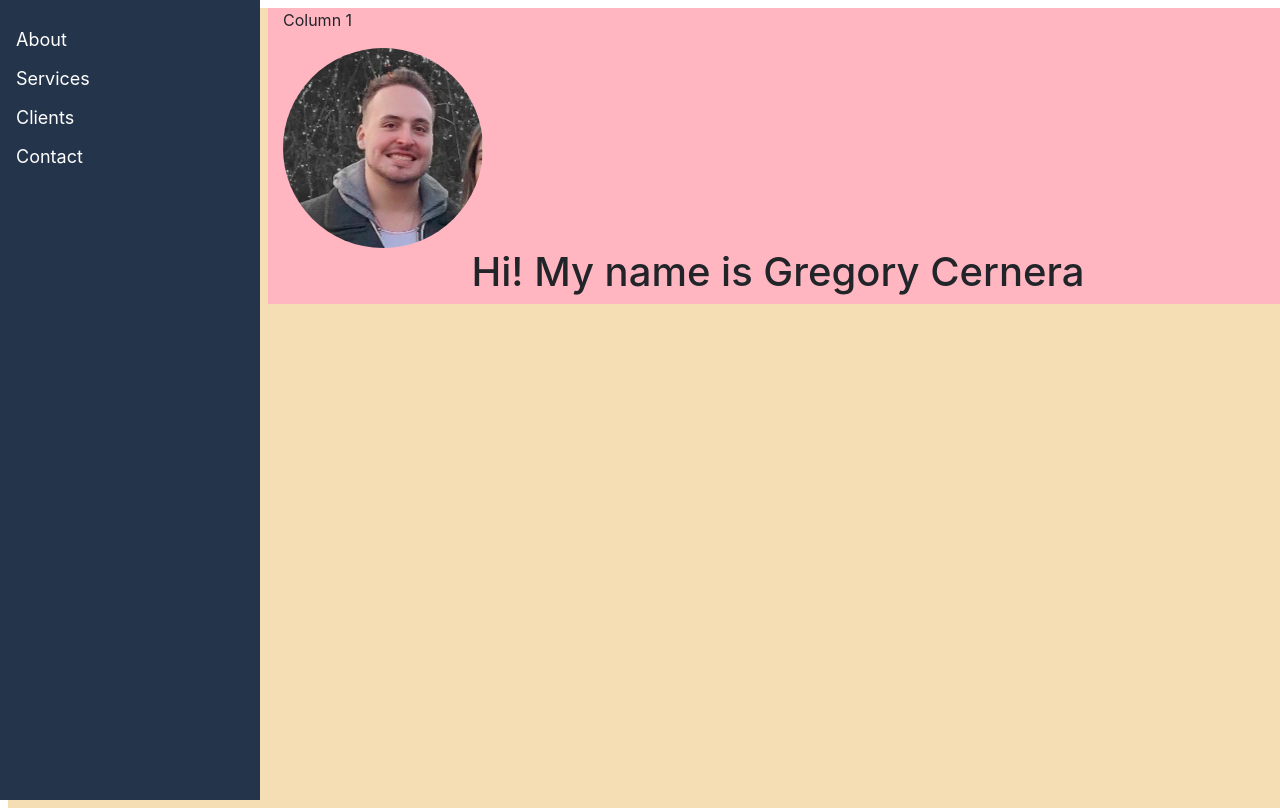
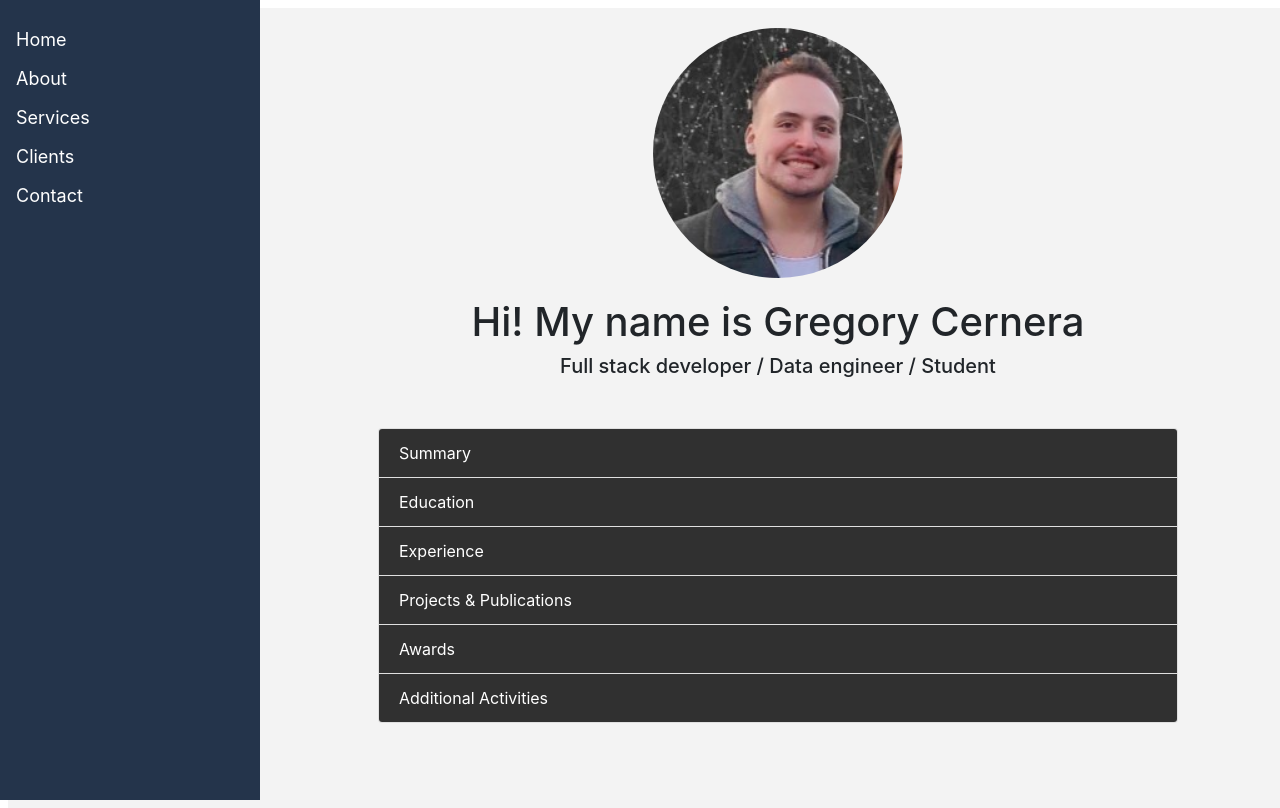
Before and after one commit to cernerae/Cernera.Me.Client, a React (Create React App) app in the folder cernera_me/: page /about in a window 1280 px wide. Built offline with nearby package versions, Linux system fonts and the light colour scheme.

Commit message:
Implemented basic accordion

```diff
--- a/cernera_me/src/components/pages/AboutPage.module.scss
+++ b/cernera_me/src/components/pages/AboutPage.module.scss
@@ -6,13 +6,46 @@
     &__content {
         height: 100%;
         width: 100%;
-        background-color: wheat;
+        background-color: rgb(243, 243, 243);
+        overflow: scroll;
 
         &__profile-pic {
             border-radius: 50%;
-            height: 200px;
+            height: 250px;
             margin-left: auto;
             margin-right: auto;
+            display: block;
+            margin-top: 20px;
+        }
+
+        &__hello {
+            margin-top: 20px;
+            font-family: -apple-system, BlinkMacSystemFont, 'Segoe UI', Roboto, Oxygen, Ubuntu, Cantarell, 'Open Sans', 'Helvetica Neue', sans-serif;
+            text-align: center;
+        }
+
+        &__body-text {
+            font-family: -apple-system, BlinkMacSystemFont, 'Segoe UI', Roboto, Oxygen, Ubuntu, Cantarell, 'Open Sans', 'Helvetica Neue', sans-serif;
+            font-size: 20px;
+            text-align: center;
+        }
+
+        &__accordion {
+            margin-top: 50px;
+            margin-left: auto;
+            margin-right: auto;
+            display: block;
+            width: 800px;
+        }
+
+        &__accordion-header {
+            background-color: #303030 !important;
+            color: white;
+        }
+
+        &__accordion-body {
+            background-color: #d8d8d8 !important;
+            color: black;
         }
     }
 
--- a/cernera_me/src/components/pages/AboutPage.tsx
+++ b/cernera_me/src/components/pages/AboutPage.tsx
@@ -1,5 +1,5 @@
 import React from 'react';
-import { Container, Row, Col } from "react-bootstrap";
+import { Container, Row, Col, Accordion, Card } from "react-bootstrap";
 import Sidebar from "../sidebar/Sidebar";
 import style from './AboutPage.module.scss';
 
@@ -9,13 +9,63 @@ const AboutPage: React.FC = () => {
             <div className={style["about-page__content"]}>
                 <Container fluid>
                     <Row  className="show-grid">
-                        <Col style={{maxWidth: '260px'}}>
-                            <Sidebar/>
-                        </Col>
-                        <Col style={{backgroundColor: 'lightpink'}}>
-                            <p>Column 1</p>
+
+                        <Col style={{maxWidth: '260px'}}><Sidebar/></Col>
+
+                        <Col>
+
                             <img className={style["about-page__content__profile-pic"]} src={require('../../images/greg_profile_pic.jpg')}/>
-                            <h1 style={{textAlign: 'center'}}>Hi! My name is Gregory Cernera</h1>
+                            <h1 className={style["about-page__content__hello"]}>Hi! My name is Gregory Cernera</h1>
+                            <h1 className={style["about-page__content__body-text"]}>Full stack developer / Data engineer / Student</h1>
+
+                            <Accordion className={style["about-page__content__accordion"]}>
+
+                                <Card >
+                                    <Accordion.Toggle className={style["about-page__content__accordion-header"]} as={Card.Header} eventKey="0">Summary</Accordion.Toggle>
+                                    <Accordion.Collapse eventKey="0">
+                                    <Card.Body className={style["about-page__content__accordion-body"]}>Hello! I'm the body</Card.Body>
+                                    </Accordion.Collapse>
+                                </Card>
+
+                                <Card>
+                                    <Accordion.Toggle className={style["about-page__content__accordion-header"]} as={Card.Header} eventKey="1">Education</Accordion.Toggle>
+                                    <Accordion.Collapse eventKey="1">
+                                    <Card.Body className={style["about-page__content__accordion-body"]}>Hello! I'm another body</Card.Body>
+                                    </Accordion.Collapse>
+                                </Card>
+
+                                <Card>
+                                    <Accordion.Toggle className={style["about-page__content__accordion-header"]} as={Card.Header} eventKey="2">Experience</Accordion.Toggle>
+                                    <Accordion.Collapse eventKey="2">
+                                    <Card.Body className={style["about-page__content__accordion-body"]}>Hello! I'm another body</Card.Body>
+                                    </Accordion.Collapse>
+                                </Card>
+
+                                <Card>
+                                    <Accordion.Toggle className={style["about-page__content__accordion-header"]} as={Card.Header} eventKey="3">Projects & Publications</Accordion.Toggle>
+                                    <Accordion.Collapse eventKey="3">
+                                    <Card.Body className={style["about-page__content__accordion-body"]}>Hello! I'm another body</Card.Body>
+                                    </Accordion.Collapse>
+                                </Card>
+
+                                <Card>
+                                    <Accordion.Toggle className={style["about-page__content__accordion-header"]} as={Card.Header} eventKey="4">Awards</Accordion.Toggle>
+                                    <Accordion.Collapse eventKey="4">
+                                    <Card.Body className={style["about-page__content__accordion-body"]}>Hello! I'm another body</Card.Body>
+                                    </Accordion.Collapse>
+                                </Card>
+
+                                <Card>
+                                    <Accordion.Toggle className={style["about-page__content__accordion-header"]} as={Card.Header} eventKey="5">Additional Activities</Accordion.Toggle>
+                                    <Accordion.Collapse eventKey="5">
+                                    <Card.Body className={style["about-page__content__accordion-body"]}>Hello! I'm another body</Card.Body>
+                                    </Accordion.Collapse>
+                                </Card>
+
+
+
+                            </Accordion>
+
                         </Col>
 
                     </Row>
--- a/cernera_me/src/components/pages/LandingPage.module.scss
+++ b/cernera_me/src/components/pages/LandingPage.module.scss
@@ -7,7 +7,7 @@
         height: 100%;
         width: 100%;
         margin-left: 260px; /* Should be a global variable */
-        background-color: blue;
+        background-color: lightblue;
     }
 
 }
--- a/cernera_me/src/components/sidebar/Sidebar.tsx
+++ b/cernera_me/src/components/sidebar/Sidebar.tsx
@@ -5,6 +5,7 @@ const Sidebar: React.FC = () => {
     return (
         <div id="Sidebar">
             <div className={style["sidebar"]}>
+                <a className={style["sidebar__menu-item"]} href="/">Home</a>
                 <a className={style["sidebar__menu-item"]} href="/about">About</a>
                 <a className={style["sidebar__menu-item"]} href="#">Services</a>
                 <a className={style["sidebar__menu-item"]} href="#">Clients</a>
```
